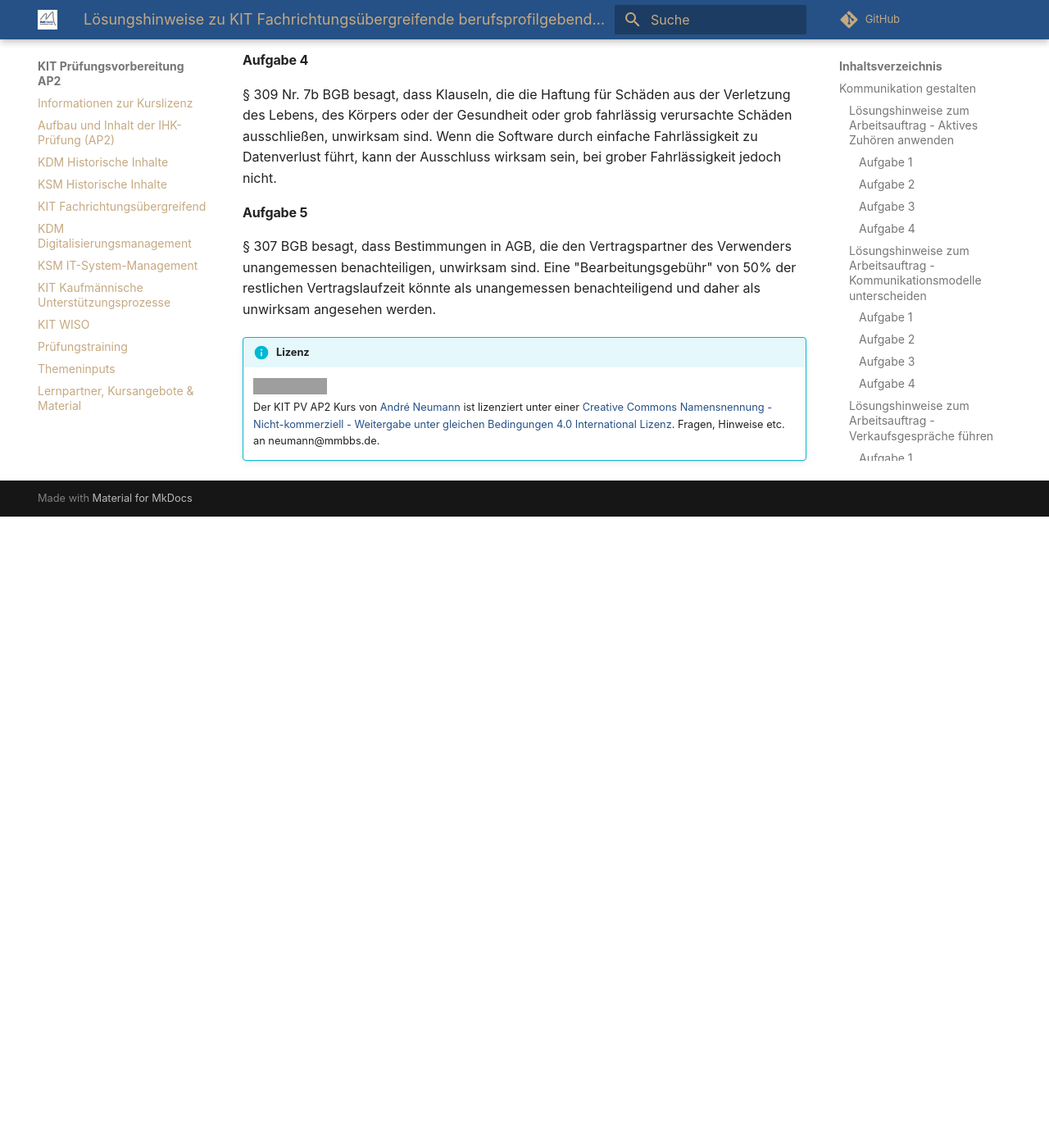
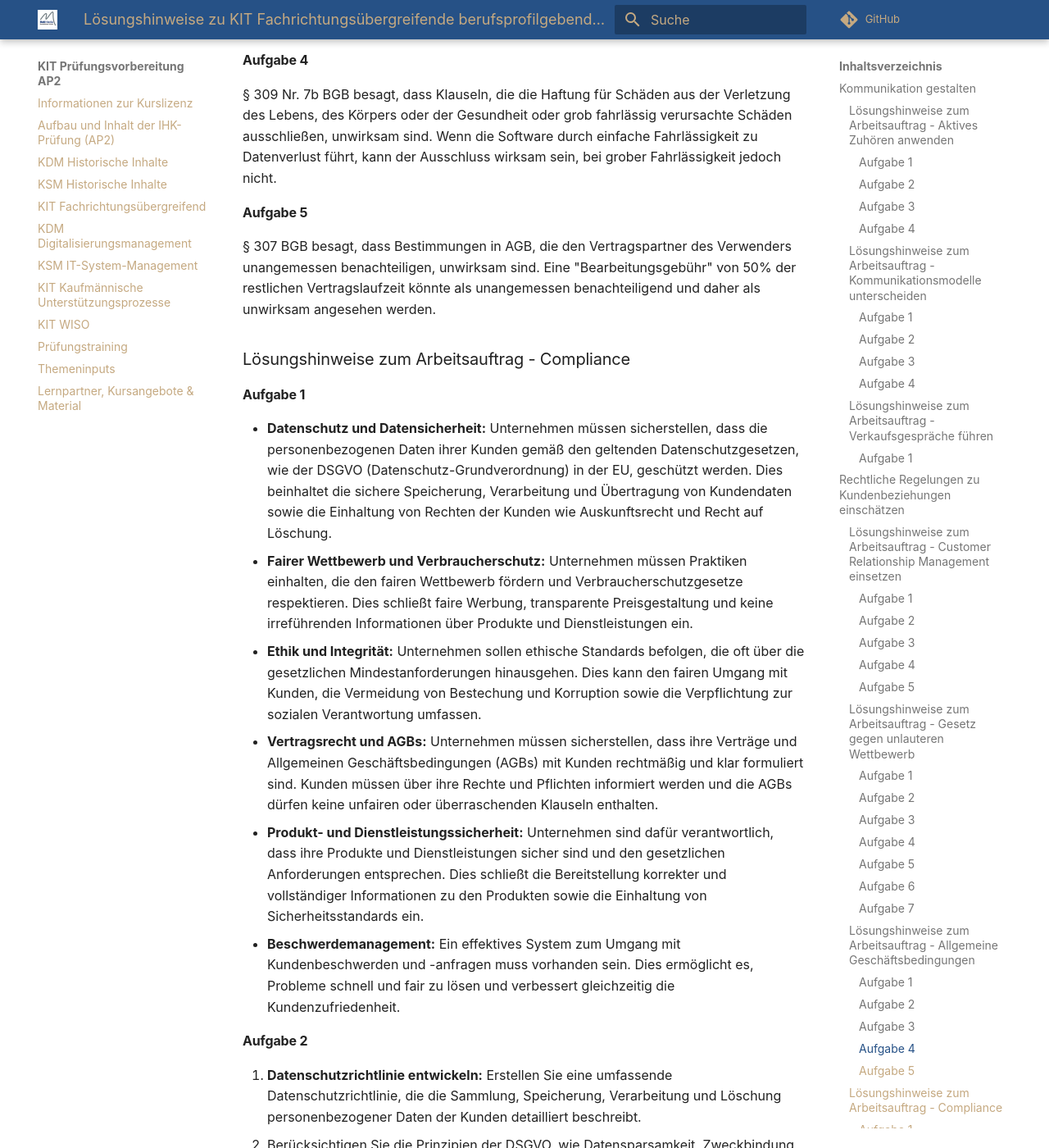
Before and after one commit to herr-nm/MMBbS_KIT_PVAP2, an MkDocs documentation site: the page built from docs/loesungen/03_KIT_fachrichtungsuebergreifend_loesungen.md, in a window 1280 px wide and 1400 px high, scrolled down 9540 px. Shown: the whole window at 82% size. Built offline with MkDocs 1.6.1 and Material for MkDocs 9.7.7, drawn with Linux system fonts in a browser that asks for light colours; comment, search, counter and statistics services are not loaded; before the commit the page ends 10170 px from its top, so only the background shows below that; some of the changed text lies outside the part shown; grey boxes are pictures that could not be loaded.

Commit message:
Compliance in 03 ergänzt und Nummerierung der Dateien korrigiert

```diff
--- a/docs/loesungen/04_KIT_fachrichtungsuebergreifend_loesungen.md
+++ b/docs/loesungen/03_KIT_fachrichtungsuebergreifend_loesungen.md
@@ -195,6 +195,41 @@ In Deutschland sind die Regelungen zu AGB hauptsächlich im Bürgerlichen Gesetz
 
 § 307 BGB besagt, dass Bestimmungen in AGB, die den Vertragspartner des Verwenders unangemessen benachteiligen, unwirksam sind. Eine "Bearbeitungsgebühr" von 50% der restlichen Vertragslaufzeit könnte als unangemessen benachteiligend und daher als unwirksam angesehen werden.
 
+### Lösungshinweise zum Arbeitsauftrag - Compliance
+
+#### Aufgabe 1
+
+- **Datenschutz und Datensicherheit:** Unternehmen müssen sicherstellen, dass die personenbezogenen Daten ihrer Kunden gemäß den geltenden Datenschutzgesetzen, wie der DSGVO (Datenschutz-Grundverordnung) in der EU, geschützt werden. Dies beinhaltet die sichere Speicherung, Verarbeitung und Übertragung von Kundendaten sowie die Einhaltung von Rechten der Kunden wie Auskunftsrecht und Recht auf Löschung.
+- **Fairer Wettbewerb und Verbraucherschutz:** Unternehmen müssen Praktiken einhalten, die den fairen Wettbewerb fördern und Verbraucherschutzgesetze respektieren. Dies schließt faire Werbung, transparente Preisgestaltung und keine irreführenden Informationen über Produkte und Dienstleistungen ein.
+- **Ethik und Integrität:** Unternehmen sollen ethische Standards befolgen, die oft über die gesetzlichen Mindestanforderungen hinausgehen. Dies kann den fairen Umgang mit Kunden, die Vermeidung von Bestechung und Korruption sowie die Verpflichtung zur sozialen Verantwortung umfassen.
+- **Vertragsrecht und AGBs:** Unternehmen müssen sicherstellen, dass ihre Verträge und Allgemeinen Geschäftsbedingungen (AGBs) mit Kunden rechtmäßig und klar formuliert sind. Kunden müssen über ihre Rechte und Pflichten informiert werden und die AGBs dürfen keine unfairen oder überraschenden Klauseln enthalten.
+- **Produkt- und Dienstleistungssicherheit:** Unternehmen sind dafür verantwortlich, dass ihre Produkte und Dienstleistungen sicher sind und den gesetzlichen Anforderungen entsprechen. Dies schließt die Bereitstellung korrekter und vollständiger Informationen zu den Produkten sowie die Einhaltung von Sicherheitsstandards ein.
+- **Beschwerdemanagement:** Ein effektives System zum Umgang mit Kundenbeschwerden und -anfragen muss vorhanden sein. Dies ermöglicht es, Probleme schnell und fair zu lösen und verbessert gleichzeitig die Kundenzufriedenheit.
+
+#### Aufgabe 2
+
+1. **Datenschutzrichtlinie entwickeln:** Erstellen Sie eine umfassende Datenschutzrichtlinie, die die Sammlung, Speicherung, Verarbeitung und Löschung personenbezogener Daten der Kunden detailliert beschreibt.
+   - Berücksichtigen Sie die Prinzipien der DSGVO, wie Datensparsamkeit, Zweckbindung und Transparenz.
+   - Definieren Sie die Rechte der Kunden, einschließlich des Rechts auf Auskunft, Berichtigung und Löschung ihrer Daten.
+2. **Schulung der Mitarbeiter:** Organisieren Sie Schulungen für alle relevanten Mitarbeiter, um sicherzustellen, dass sie die Datenschutzrichtlinie verstehen und umsetzen können.
+   - Erstellen Sie Schulungsmaterialien und führen Sie regelmäßige Workshops durch.
+   - Testen Sie das Wissen der Mitarbeiter durch Quizze oder Simulationen von Datenschutzvorfällen.
+3. **Umsetzung und Überwachung:** Implementieren Sie technische und organisatorische Maßnahmen, um die Datenschutzrichtlinie umzusetzen.
+   - Verwenden Sie Verschlüsselungstechnologien und Zugangskontrollen.
+   - Überwachen und auditieren Sie regelmäßig die Einhaltung der Datenschutzrichtlinie.
+
+#### Aufgabe 3
+
+1. **Produktsicherheitsprüfung:** Lassen Sie die neuen elektronischen Geräte von einem zertifizierten Prüflabor auf Sicherheit testen.
+   - Überprüfen Sie, ob die Produkte den relevanten Sicherheitsstandards und Normen entsprechen (z.B. CE-Kennzeichnung in der EU).
+   - Dokumentieren Sie die Testergebnisse und Zertifikate.
+2. **Information der Kunden:** Erstellen Sie verständliche und detaillierte Sicherheitsinformationen für die Kunden.
+   - Fügen Sie den Produktbeschreibungen auf der Website Sicherheitsinformationen und Gebrauchsanweisungen hinzu.
+   - Stellen Sie sicher, dass die Verpackungen und Beipackzettel der Produkte alle notwendigen Sicherheitshinweise enthalten.
+3. **Rückrufplan entwickeln:** Entwickeln Sie einen Plan für den Fall, dass ein Produktmangel oder Sicherheitsproblem festgestellt wird.
+   - Definieren Sie die Schritte für eine schnelle und effiziente Rückrufaktion.
+   - Kommunizieren Sie den Rückrufplan intern und schulen Sie die Mitarbeiter im Umgang mit Rückrufaktionen.
+
 {%
    include-markdown "inhalte/lizenzhinweis.md"
    start="<!--include-start-->"
```
Also changed, not shown: docs/01_KDM_historischeinhalte.md (added, +5 -0 lines), docs/03_KIT_fachrichtungsuebergreifend.md (renamed from docs/04_KIT_fachrichtungsuebergreifend.md, +24 -3 lines), docs/02_KDM_historischeinhalte.md (deleted), docs/02_KSM_historischeinhalte.md (added), docs/03_KSM_historischeinhalte.md (deleted), docs/04_KDM_digitalisierungsmanagement.md (renamed from docs/05_KDM_digitalisierungsmanagement.md), docs/05_KSM_itsystemmanagement.md (added), docs/06_KIT_kaufmaennischeunterstuetzungsprozesse.md (added), docs/06_KSM_itsystemmanagement.md (deleted), docs/07_KIT_kaufmaennischeunterstuetzungsprozesse.md (deleted), docs/07_KIT_wiso.md (added), docs/08_KIT_wiso.md (deleted), docs/08_pruefungstraining.md (renamed from docs/09_pruefungstraining.md), docs/09_themeninputs.md (renamed from docs/10_themeninputs.md), 3 more files.
